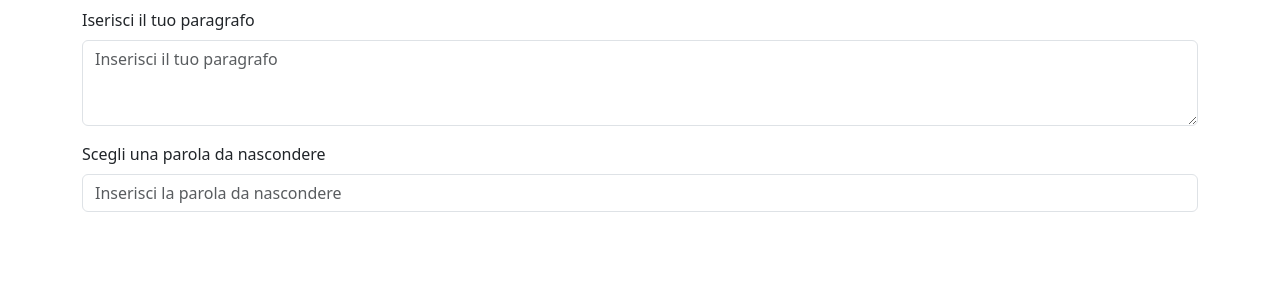
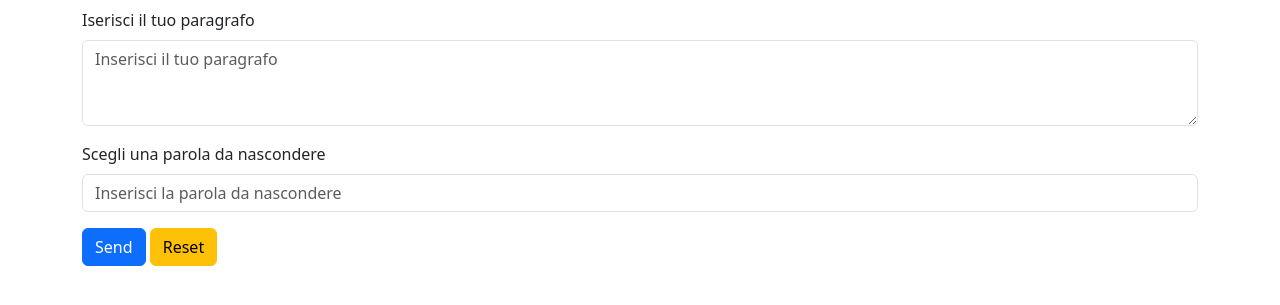
Before and after one commit to abdicore/php-badwords, a PHP site: page / in a window 1280 px wide. Shown: the top 305 px of the page. Run offline with PHP 8.4, Linux system fonts and the light colour scheme.

Commit message:
add bottm

```diff
--- a/index.php
+++ b/index.php
@@ -28,6 +28,10 @@ $saluto = "ciao"
                         <label for="parola-censurata" class="form-label">Scegli una parola da nascondere</label>
                         <input type="text" class="form-control" id="parola-censurata" placeholder="Inserisci la parola da nascondere">
                     </div>
+
+                    <button type="submit" class="btn btn-primary">Send</button>
+                    <button type="reset" class="btn btn-warning">Reset</button>
+
                 </form>
 
             </div>
```
